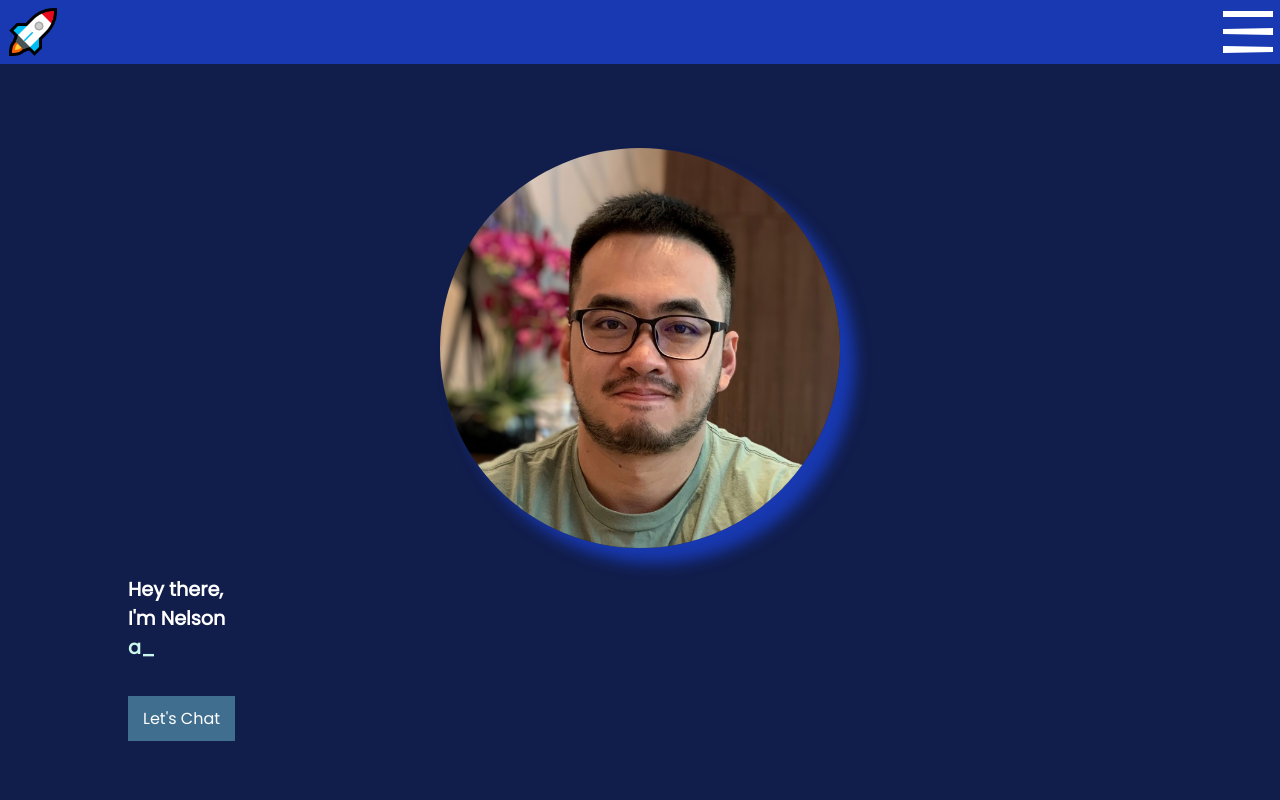
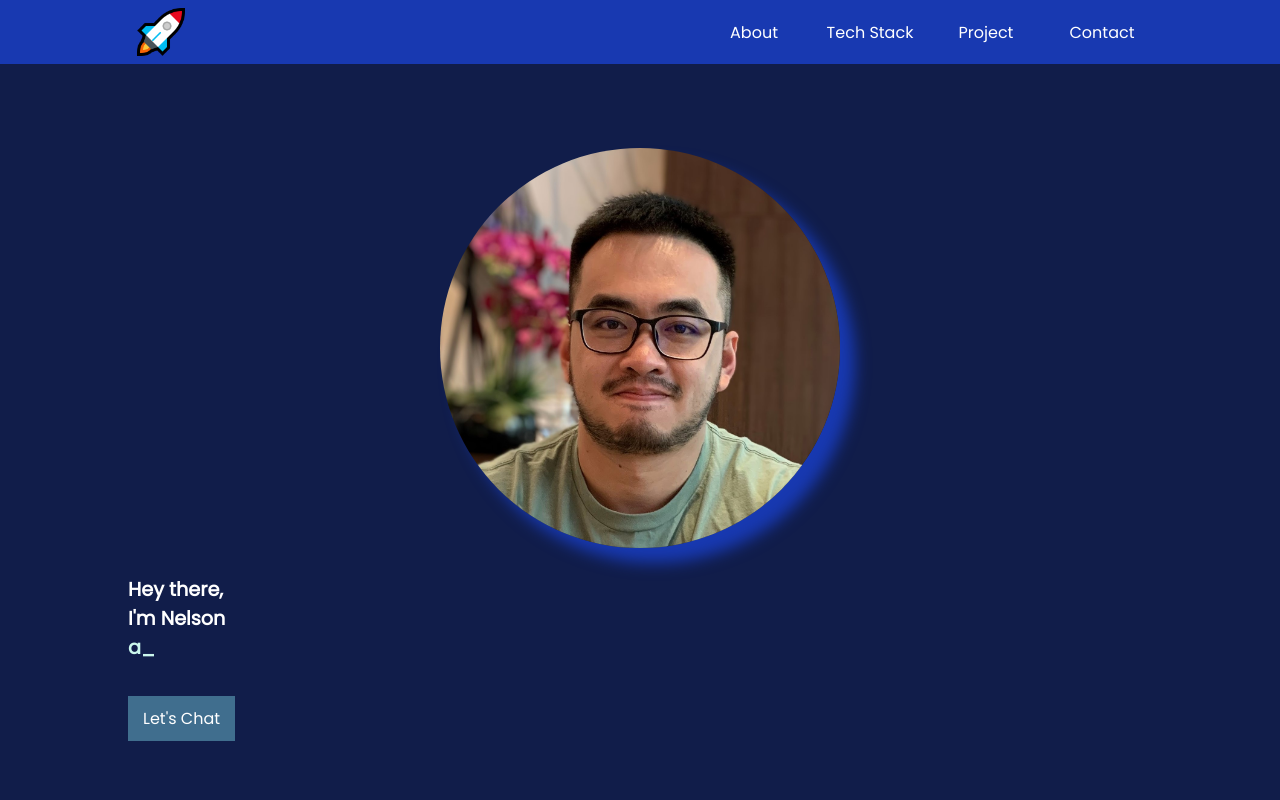
Before and after one commit to NelsonKhor/Portfolio, a plain HTML site: page index.html in a window 1280 px wide. Shown: the top 800 px of the page. Drawn offline with Linux system fonts and the light colour scheme.

Commit message:
Make navbar responsive design for bigger screen

```diff
--- a/css/style.css
+++ b/css/style.css
@@ -110,6 +110,34 @@ a:visited {
     color: #ffffff;
 }
 
+@media only screen and (min-width: 768px) {
+    .navbar-wrapper {
+        margin: 0 10%;
+    }
+
+    .navbar-menu > button {
+        display: none;
+    }
+
+    .navbar-list {
+        position: relative;
+        display: flex;
+        gap: 1rem;
+        height: 100%;
+        padding: 0;
+        margin: 0;
+        background-color:#1839b1;
+    }
+
+    .navbar-list > a {
+        display: flex;
+        justify-content: space-around;
+        align-items: center;
+        min-width: 100px;
+        padding: 0;
+    }
+}
+
 /* _____________________ hero section _____________________ */
 
 header {
@@ -180,6 +208,8 @@ header {
 #hero-button:hover {
     cursor: pointer;
 }
+
+
 
 /* _____________________ about me section _____________________ */
 
--- a/index.html
+++ b/index.html
@@ -23,7 +23,7 @@
                         <a href="#"><img src="img/rocket.png"></a>
                     </div>
                     <div class="navbar-menu">
-                        <button class="navbar-button"></button>
+                        <button></button>
                         <div class="navbar-list">
                             <a href="#about">About</a>
                             <a href="#stack">Tech Stack</a>
```
